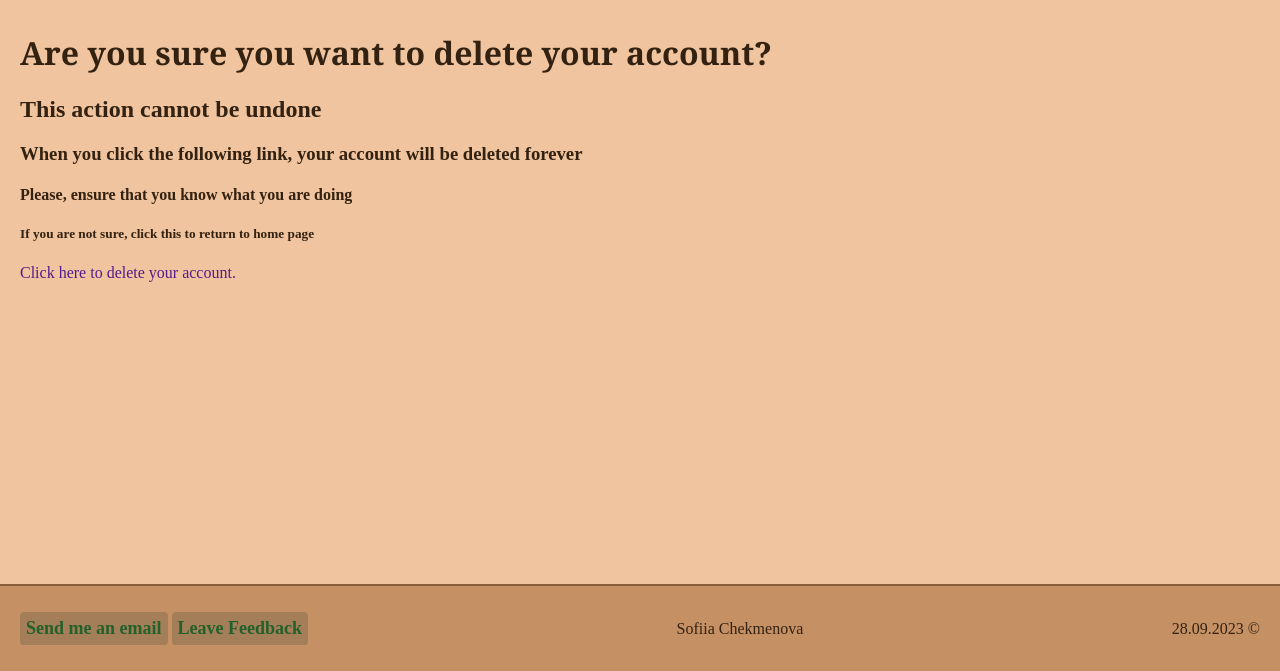
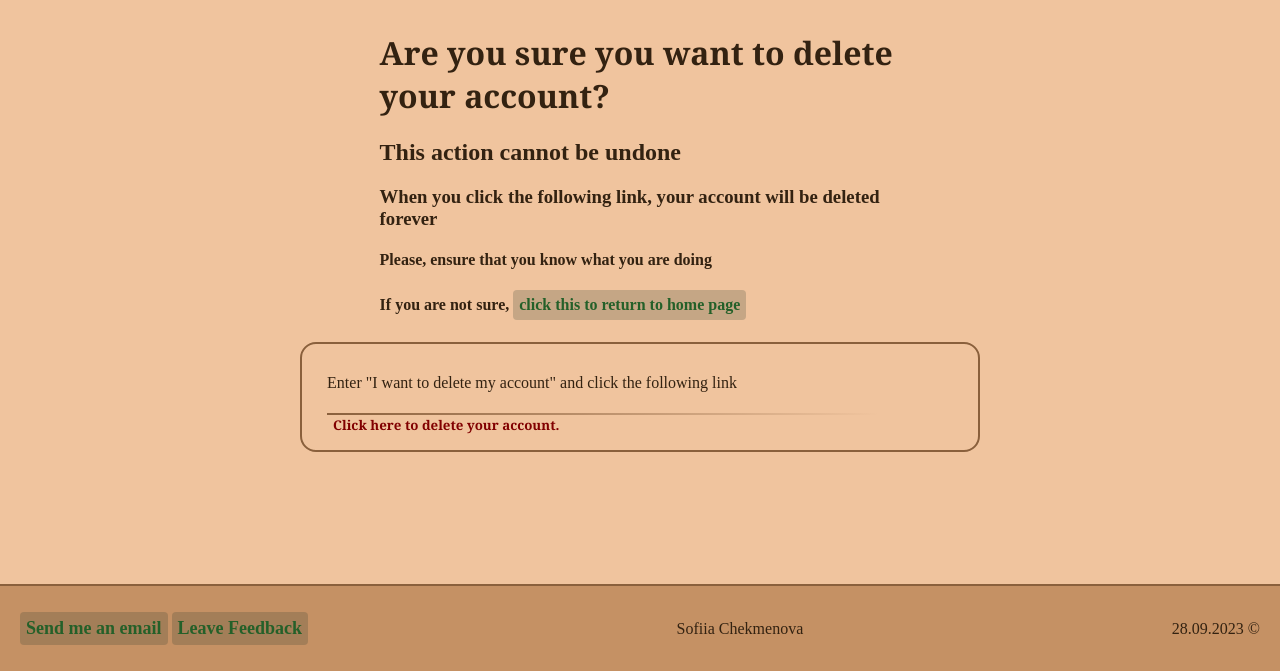
Before and after one commit to snch98/tea, a PHP site: page /tea/deleteConfirmation.php in a window 1280 px wide. Shown: the part 129-800 px from the top of the page. Run offline with PHP 8.4, Linux system fonts and the light colour scheme; the visitor is signed in with stand-in values (Sample User, id 1); data that the repository does not hold is empty.

Commit message:
implemented account deletion

```diff
--- a/css/user-styles.css
+++ b/css/user-styles.css
@@ -23,7 +23,8 @@
     font-weight: bold;
 }
 
-.user-edit-content form input {
+.user-edit-content form input,
+.deletion-form form input {
     font-size: 14px;
     font-family: Georgia, 'Times New Roman', Times, serif;
 }
@@ -36,6 +37,9 @@ input.invalid-field {
 
 #delete-link {
     color: rgb(129, 0, 0);
+    background: none;
+    border: none;
+    outline: none;
     font-weight: bold;
 }
 
@@ -45,5 +49,20 @@ input.invalid-field {
 }
 
 .deletion-form {
+    display: flex;
+    justify-content: center;
+    align-items: center;
+    flex-flow: column;
+}
 
+.delete-confirmation {
+    width: 42%;
 }
+
+.deletion-form form {
+    display: flex;
+    flex-flow: column;
+    border: 2px solid rgb(138, 96, 60);
+    border-radius: 16px;
+    padding: 30px 25px 15px;
+}
--- a/deleteConfirmation.php
+++ b/deleteConfirmation.php
@@ -1,6 +1,7 @@
 <?php
 $title = "Delete Account?";
 $isUser = true;
+$hasForm = true;
 include("php/includes/header.php");
 
 if (!checkLogin()) {
@@ -8,6 +9,12 @@ if (!checkLogin()) {
     exit;
 }
 
+if ($_SERVER["REQUEST_METHOD"] == "POST") {
+    if (isset($_POST["confirm"]) && $_POST["confirm"] == "I want to delete my account") {
+        header("Location: http://localhost/tea/delete.php");
+        exit;
+    }
+}
 ?>
 <main>
     <div class="deletion-form">
@@ -16,12 +23,20 @@ if (!checkLogin()) {
             <h2>This action cannot be undone</h2>
             <h3>When you click the following link, your account will be deleted forever</h3>
             <h4>Please, ensure that you know what you are doing</h4>
-            <h5>If you are not sure, <a href="index.php" class="secondary-link">click this to return to home page</a>
-            </h5>
+            <h4>If you are not sure, <a href="index.php" class="main-link">click this to return to home page</a>
+            </h4>
         </div>
 
         <div>
-            <a href="" id="main-link">Click here to delete your account.</a>
+            <form action="<?php echo htmlspecialchars($_SERVER["PHP_SELF"]) ?>" method="post">
+                <div>
+                    <div>
+                        <label for="confirm">Enter "I want to delete my account" and click the following link</label>
+                        <input type="text" name="confirm">
+                    </div>
+                    <button id="delete-link" type="submit">Click here to delete your account.</a>
+                </div>
+            </form>
         </div>
     </div>
 
--- a/php/functions/LoginFunctions.php
+++ b/php/functions/LoginFunctions.php
@@ -42,8 +42,6 @@ function getInitials() {
     $username = isset($_SESSION["username"]) ? strtoupper($_SESSION["username"]) : "";
     $usernameParts = explode(" ", $username);
     $firstLetter = mb_substr($usernameParts[0], 0, 1);
-    $lastLetter = mb_substr($usernameParts[1], 0, 1);
-    $initials = $firstLetter . $lastLetter;
 
     return $firstLetter;
 }
--- a/user.php
+++ b/user.php
@@ -26,10 +26,6 @@ if ($_SERVER["REQUEST_METHOD"] == "POST") {
     } else if (!password_verify($oldPassword, $hashedPassword)) {
         $oldPasswordError = "Password doesn't match your current password";
     }
-
-
-    //echo "U: " . $username . " new U: ". $newUsername . "E: ". $email . "new E: " . $newEmail;
-
 
     if (empty($oldPasswordError)) {
         $newUsername = trim($_POST["username"]);
```
Also changed, not shown: delete.php (added, +24 -0 lines).
